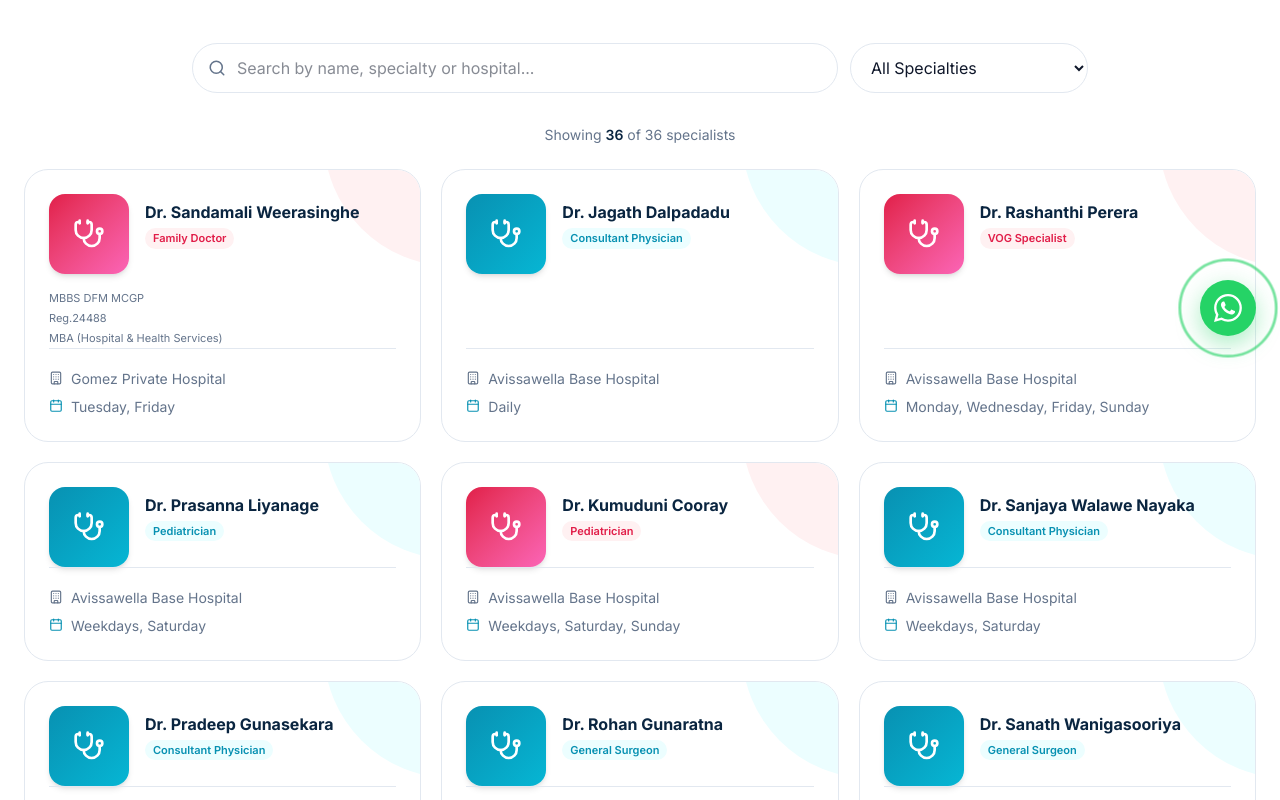
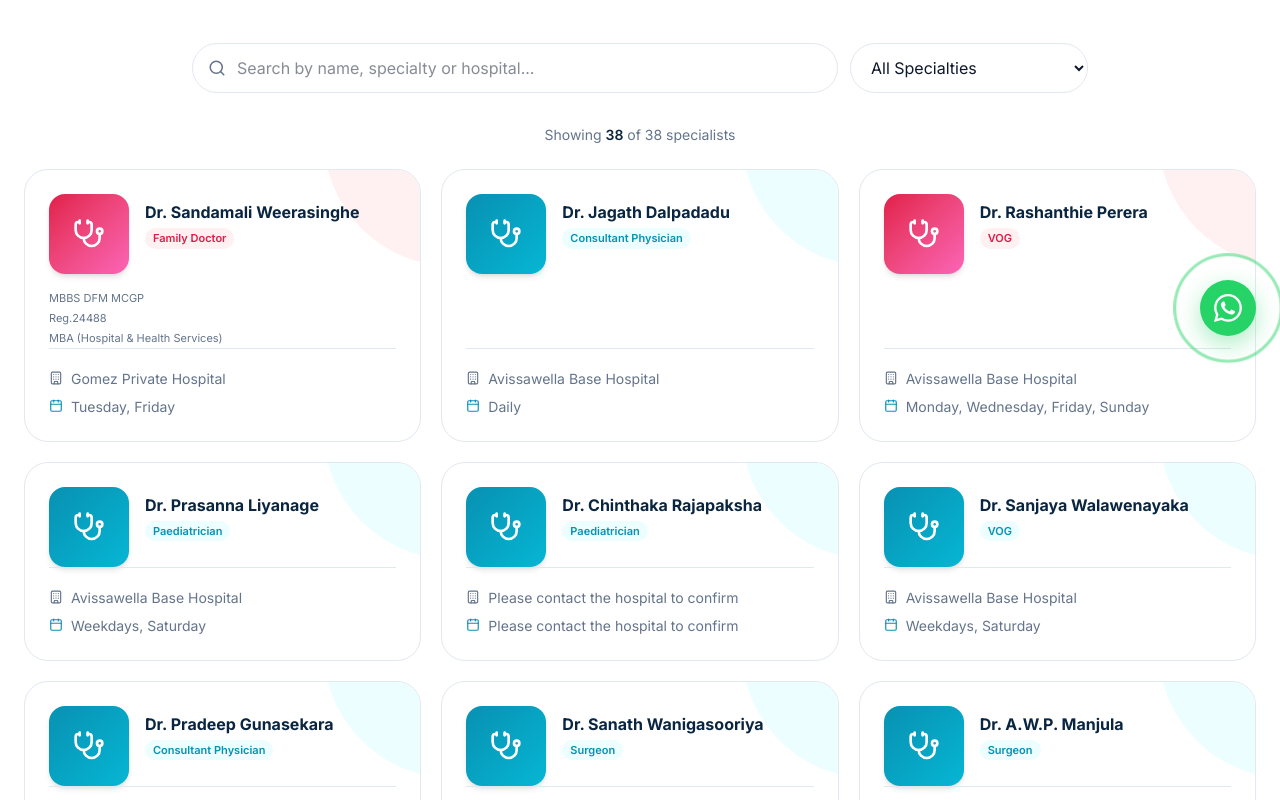
Before and after one commit to rajicodez/Gomez-update, a Next.js app: page /doctors in a window 1280 px wide. Shown: the part 440-1240 px from the top of the page. Built offline with nearby package versions, Linux system fonts and the light colour scheme.

Commit message:
Update consultant roster and improve doctor search

```diff
--- a/src/app/doctors/page.tsx
+++ b/src/app/doctors/page.tsx
@@ -1,7 +1,7 @@
 import { BreadcrumbJsonLd, JsonLd } from "@/components/JsonLd";
 import { PageHero } from "@/components/PageHero";
 import { DoctorList } from "@/components/DoctorList";
-import { doctors, specialties } from "@/data/doctors";
+import { doctors, specialties, getSpecialtyDisplayName } from "@/data/doctors";
 import { createPageMetadata } from "@/lib/seo";
 
 export const metadata = createPageMetadata({
@@ -21,9 +21,9 @@ export default function DoctorsPage() {
         itemListElement: doctors.map((doctor, index) => ({
           "@type": "ListItem", position: index + 1,
           item: {
-            "@type": "Person", name: doctor.name, jobTitle: doctor.specialty,
+            "@type": "Person", name: doctor.name, jobTitle: getSpecialtyDisplayName(doctor.specialty),
             affiliation: { "@type": "Organization", name: doctor.hospital },
-            description: [doctor.specialty, ...(doctor.credentials ?? []),
+            description: [getSpecialtyDisplayName(doctor.specialty), ...(doctor.credentials ?? []),
               "Consultations at Gomez Hospital Avissawella: " + doctor.clinicDays].join(". "),
           },
         })),
--- a/src/components/DoctorCard.tsx
+++ b/src/components/DoctorCard.tsx
@@ -1,5 +1,6 @@
 import { Stethoscope, Calendar, Building } from "lucide-react";
 import type { Doctor } from "@/data/doctors";
+import { getSpecialtyDisplayName } from "@/data/doctors";
 import { BookingButton } from "@/components/BookingButton";
 
 type Props = {
@@ -45,7 +46,7 @@ export function DoctorCard({ doctor: d, index }: Props) {
                 : "bg-accent-soft text-accent"
             }`}
           >
-            {d.specialty}
+            {getSpecialtyDisplayName(d.specialty)}
           </div>
         </div>
       </div>
--- a/src/components/DoctorList.tsx
+++ b/src/components/DoctorList.tsx
@@ -7,7 +7,7 @@ import type { Doctor } from "@/data/doctors";
 import { DoctorCard } from "@/components/DoctorCard";
 import { getSpecialtyInfos } from "@/data/specialties";
 import { getSpecialtyClinicLabel, resolveSpecialtyFilter, specialtyClinics } from "@/data/services";
-import { normalizeSearch, getDoctorSuggestions } from "@/data/doctors";
+import { getDoctorSuggestions, getSpecialtyDisplayName, matchesDoctorSearch, resolveCanonicalSpecialty } from "@/data/doctors";
 
 type Props = {
   doctors: Doctor[];
@@ -26,13 +26,13 @@ export function DoctorList({ doctors, specialties }: Props) {
     const searchParams = new URLSearchParams(window.location.search);
     const q = searchParams.get("q");
     const s = searchParams.get("specialty");
-    if (q) setQuery(q);
-    if (s) setSpecialtyParam(s);
-  }, []); // Only run once on mount
-
-  useEffect(() => {
-    setActiveIndex(-1);
-  }, [query]);
+    if (q || s) {
+      queueMicrotask(() => {
+        if (q) setQuery(q);
+        if (s) setSpecialtyParam(s);
+      });
+    }
+  }, []);
 
   useEffect(() => {
     const onClickOutside = (e: MouseEvent) => {
@@ -44,19 +44,27 @@ export function DoctorList({ doctors, specialties }: Props) {
     return () => document.removeEventListener("mousedown", onClickOutside);
   }, []);
 
-  const suggestions = useMemo(() => {
-    return getDoctorSuggestions(query);
-  }, [query]);
-
   const activeFilterSpecialties = useMemo(
     () => resolveSpecialtyFilter(specialtyParam, specialties),
     [specialtyParam, specialties],
   );
 
+  const suggestions = useMemo(() => {
+    return getDoctorSuggestions(query, {
+      specialty: activeFilterSpecialties.length > 0 ? activeFilterSpecialties : specialtyParam,
+    });
+  }, [query, specialtyParam, activeFilterSpecialties]);
+
   const activeFilterLabel = useMemo(() => {
     if (!specialtyParam) return null;
-    return getSpecialtyClinicLabel(specialtyParam) ?? specialtyParam;
-  }, [specialtyParam]);
+    const clinicLabel = getSpecialtyClinicLabel(specialtyParam);
+    if (clinicLabel) return clinicLabel;
+    if (activeFilterSpecialties.length === 1) {
+      return getSpecialtyDisplayName(activeFilterSpecialties[0]);
+    }
+    const canonical = resolveCanonicalSpecialty(specialtyParam);
+    return getSpecialtyDisplayName(canonical || specialtyParam);
+  }, [specialtyParam, activeFilterSpecialties]);
 
   const activeSpecialtyInfos = useMemo(
     () => getSpecialtyInfos(activeFilterSpecialties),
@@ -64,14 +72,8 @@ export function DoctorList({ doctors, specialties }: Props) {
   );
 
   const filtered = useMemo(() => {
-    const q = normalizeSearch(query);
-
     return doctors.filter((d) => {
-      const matchQ =
-        !q ||
-        normalizeSearch(d.name).includes(q) ||
-        normalizeSearch(d.specialty).includes(q) ||
-        normalizeSearch(d.hospital).includes(q);
+      const matchQ = matchesDoctorSearch(d, query);
       const matchS =
         activeFilterSpecialties.length === 0 ||
         activeFilterSpecialties.includes(d.specialty);
@@ -126,6 +128,7 @@ export function DoctorList({ doctors, specialties }: Props) {
             value={query}
             onChange={(e) => {
               setQuery(e.target.value);
+              setActiveIndex(-1);
               setShowDropdown(true);
             }}
             onFocus={() => setShowDropdown(true)}
@@ -171,7 +174,7 @@ export function DoctorList({ doctors, specialties }: Props) {
           <option value="">All Specialties</option>
           {specialties.map((s) => (
             <option key={s} value={s}>
-              {s}
+              {getSpecialtyDisplayName(s)}
             </option>
           ))}
         </select>
@@ -184,7 +187,15 @@ export function DoctorList({ doctors, specialties }: Props) {
               Filtered by: <span className="font-semibold">{activeFilterLabel}</span>
             </span>
             <Link
-              href="/doctors"
+              href={query ? `/doctors?q=${encodeURIComponent(query)}` : "/doctors"}
+              onClick={(e) => {
+                e.preventDefault();
+                setSpecialtyParam("");
+                const params = new URLSearchParams(window.location.search);
+                params.delete("specialty");
+                const newUrl = params.toString() ? `/doctors?${params.toString()}` : "/doctors";
+                window.history.replaceState(null, "", newUrl);
+              }}
               className="inline-flex items-center justify-center rounded-full p-1 hover:bg-white/70 transition-colors"
               aria-label="Clear specialty filter"
             >
--- a/src/data/doctors.ts
+++ b/src/data/doctors.ts
@@ -7,6 +7,59 @@ export type Doctor = {
   clinicDays: string;
   credentials?: string[];
 };
+
+export const SPECIALTY_DISPLAY_NAMES: Record<string, string> = {
+  Pediatrician: "Paediatrician",
+  Pulmonologist: "Chest Physician",
+  "General Surgeon": "Surgeon",
+  "VOG Specialist": "VOG",
+  "Orthopedic Surgeon": "Orthopaedic",
+};
+
+export const SPECIALTY_ALIASES: Record<string, string> = {
+  paediatrician: "Pediatrician",
+  pediatrician: "Pediatrician",
+  paediatrics: "Pediatrician",
+  pediatrics: "Pediatrician",
+  "chest physician": "Pulmonologist",
+  pulmonologist: "Pulmonologist",
+  pulmonology: "Pulmonologist",
+  "chest doctor": "Pulmonologist",
+  surgeon: "General Surgeon",
+  "general surgeon": "General Surgeon",
+  surgery: "General Surgeon",
+  vog: "VOG Specialist",
+  "vog specialist": "VOG Specialist",
+  gynecologist: "VOG Specialist",
+  gynaecologist: "VOG Specialist",
+  orthopaedic: "Orthopedic Surgeon",
+  "orthopaedic surgeon": "Orthopedic Surgeon",
+  orthopedic: "Orthopedic Surgeon",
+  "orthopedic surgeon": "Orthopedic Surgeon",
+  orthopaedics: "Orthopedic Surgeon",
+  orthopedics: "Orthopedic Surgeon",
+  dermatologist: "Dermatologist",
+  dermatology: "Dermatologist",
+};
+
+export function getSpecialtyDisplayName(specialty: string): string {
+  return SPECIALTY_DISPLAY_NAMES[specialty] || specialty;
+}
+
+export function resolveCanonicalSpecialty(value: string): string | null {
+  if (!value) return null;
+  const trimmed = value.trim();
+  const normalized = trimmed.toLowerCase().replace(/-/g, " ");
+  if (SPECIALTY_ALIASES[normalized]) {
+    return SPECIALTY_ALIASES[normalized];
+  }
+  for (const [key, display] of Object.entries(SPECIALTY_DISPLAY_NAMES)) {
+    if (key.toLowerCase() === normalized || display.toLowerCase() === normalized) {
+      return key;
+    }
+  }
+  return null;
+}
 
 export const doctors: Doctor[] = [
   {
@@ -26,7 +79,7 @@ export const doctors: Doctor[] = [
     clinicDays: "Daily",
   },
   {
-    name: "Dr. Rashanthi Perera",
+    name: "Dr. Rashanthie Perera",
     specialty: "VOG Specialist",
     hospital: "Avissawella Base Hospital",
     gender: "female",
@@ -39,15 +92,14 @@ export const doctors: Doctor[] = [
     clinicDays: "Weekdays, Saturday",
   },
   {
-    name: "Dr. Kumuduni Cooray",
+    name: "Dr. Chinthaka Rajapaksha",
     specialty: "Pediatrician",
-    hospital: "Avissawella Base Hospital",
-    gender: "female",
-    clinicDays: "Weekdays, Saturday, Sunday",
+    hospital: "Please contact the hospital to confirm",
+    clinicDays: "Please contact the hospital to confirm",
   },
   {
-    name: "Dr. Sanjaya Walawe Nayaka",
-    specialty: "Consultant Physician",
+    name: "Dr. Sanjaya Walawenayaka",
+    specialty: "VOG Specialist",
     hospital: "Avissawella Base Hospital",
     clinicDays: "Weekdays, Saturday",
   },
@@ -58,16 +110,16 @@ export const doctors: Doctor[] = [
     clinicDays: "Weekdays, Saturday",
   },
   {
-    name: "Dr. Rohan Gunaratna",
+    name: "Dr. Sanath Wanigasooriya",
     specialty: "General Surgeon",
     hospital: "Avissawella Base Hospital",
     clinicDays: "Weekdays, Saturday, Sunday",
   },
   {
-    name: "Dr. Sanath Wanigasooriya",
+    name: "Dr. A.W.P. Manjula",
     specialty: "General Surgeon",
-    hospital: "Avissawella Base Hospital",
-    clinicDays: "Weekdays, Saturday, Sunday",
+    hospital: "Please contact the hospital to confirm",
+    clinicDays: "Please contact the hospital to confirm",
   },
   {
     name: "Dr. Ajith Dissanayake",
@@ -87,6 +139,12 @@ export const doctors: Doctor[] = [
     hospital: "Avissawella Base Hospital",
     gender: "female",
     clinicDays: "Monday, Wednesday, Friday",
+  },
+  {
+    name: "Dr. V.G. Abeywickrama",
+    specialty: "Dermatologist",
+    hospital: "Please contact the hospital to confirm",
+    clinicDays: "Please contact the hospital to confirm",
   },
   {
     name: "Dr. Visira Weerasekara",
@@ -134,10 +192,10 @@ export const doctors: Doctor[] = [
     clinicDays: "Saturday",
   },
   {
-    name: "Dr. Ranji Pitigampalage",
+    name: "Dr. Sampath Marasinghe",
     specialty: "Orthopedic Surgeon",
-    hospital: "Avissawella Base Hospital",
-    clinicDays: "Weekdays, Saturday",
+    hospital: "Please contact the hospital to confirm",
+    clinicDays: "Please contact the hospital to confirm",
   },
   {
     name: "Dr. Harsha Jayasundara",
@@ -147,10 +205,28 @@ export const doctors: Doctor[] = [
   },
   {
     name: "Dr. Heshani De Silva",
-    specialty: "Endocrinologist",
+    specialty: "Pulmonologist",
     hospital: "Avissawella Base Hospital",
     gender: "female",
     clinicDays: "Tuesday, Thursday",
+  },
+  {
+    name: "Dr. Madushankha Rathnayake",
+    specialty: "Pulmonologist",
+    hospital: "Please contact the hospital to confirm",
+    clinicDays: "Please contact the hospital to confirm",
+  },
+  {
+    name: "Dr. Tharaka S. Nanayakkara",
+    specialty: "VOG Specialist",
+    hospital: "Please contact the hospital to confirm",
+    clinicDays: "Please contact the hospital to confirm",
+  },
+  {
+    name: "Dr. Sajith Bandara",
+    specialty: "VOG Specialist",
+    hospital: "Please contact the hospital to confirm",
+    clinicDays: "Please contact the hospital to confirm",
   },
   {
     name: "Dr. Priyantha Weerasinghe",
@@ -223,19 +299,6 @@ export const doctors: Doctor[] = [
     clinicDays: "Thursday",
   },
   {
-    name: "Dr. Ruwanthi Jayasekara",
-    specialty: "Pulmonologist",
-    hospital: "National Hospital - Colombo",
-    gender: "female",
-    clinicDays: "Saturday",
-  },
-  {
-    name: "Dr. Gayan Gajaweera",
-    specialty: "Pulmonologist",
-    hospital: "National Hospital - Colombo",
-    clinicDays: "Weekdays",
-  },
-  {
     name: "Dr. Hilary Fernando",
     specialty: "Urological Surgeon",
     hospital: "Teaching Hospital - Ratnapura",
@@ -243,32 +306,194 @@ export const doctors: Doctor[] = [
   },
 ];
 
-export const specialties = Array.from(new Set(doctors.map((d) => d.specialty))).sort();
+export const specialties = Array.from(new Set(doctors.map((d) => d.specialty))).sort((a, b) =>
+  getSpecialtyDisplayName(a).localeCompare(getSpecialtyDisplayName(b))
+);
 
-export function normalizeSearch(value: string) {
-  return (value || "")
+export function normalizeSearch(value: string): string {
+  if (!value) return "";
+  const cleaned = value
     .toLowerCase()
-    .replace(/\./g, "")
+    .replace(/[.,\-_/]/g, " ")
     .replace(/\s+/g, " ")
     .trim();
+
+  const words = cleaned.split(" ");
+  const result: string[] = [];
+  let currentInitials = "";
+
+  for (const word of words) {
+    if (word.length === 1 && /[a-z0-9]/i.test(word)) {
+      currentInitials += word;
+    } else {
+      if (currentInitials) {
+        result.push(currentInitials);
+        currentInitials = "";
+      }
+      result.push(word);
+    }
+  }
+  if (currentInitials) {
+    result.push(currentInitials);
+  }
+
+  return result.join(" ");
 }
 
-export function getDoctorSuggestions(query: string, maxResults = 8): Doctor[] {
+export function matchesDoctorSearch(doctor: Doctor, query: string): boolean {
+  const q = normalizeSearch(query);
+  if (!q) return true;
+
+  const docName = normalizeSearch(doctor.name);
+  const docNameNoDr = docName.replace(/^dr\s+/, "");
+  const qNoDr = q.replace(/^dr\s+/, "");
+
+  // 1. Direct name substring matching
+  if (docName.includes(q) || docNameNoDr.includes(qNoDr)) {
+    return true;
+  }
+
+  // 2. Token-based matching (e.g. initials or first/last name out of order or partial)
+  const qWords = qNoDr.split(" ").filter(Boolean);
+  const nameWords = docNameNoDr.split(" ").filter(Boolean);
+  if (
+    qWords.length > 0 &&
+    qWords.every((qw) => nameWords.some((nw) => nw.startsWith(qw) || nw.includes(qw)))
+  ) {
+    return true;
+  }
+
+  // 3. Specialty matching (canonical, display, aliases)
+  const docSpec = doctor.specialty;
+  const docDisplaySpec = getSpecialtyDisplayName(docSpec);
+  const normSpec = normalizeSearch(docSpec);
+  const normDisplaySpec = normalizeSearch(docDisplaySpec);
+
+  if (normSpec.includes(q) || normDisplaySpec.includes(q)) {
+    return true;
+  }
+
+  for (const [alias, canonical] of Object.entries(SPECIALTY_ALIASES)) {
+    if (canonical.toLowerCase() === docSpec.toLowerCase()) {
+      if (alias.includes(q) || q.includes(alias)) {
+        return true;
+      }
+    }
+  }
+
+  // 4. Hospital matching
+  const docHosp = normalizeSearch(doctor.hospital);
+  if (docHosp.includes(q)) {
+    return true;
+  }
+
+  return false;
+}
+
+export type DoctorSuggestionOptions = {
+  specialty?: string | string[];
+  maxResults?: number;
+};
+
+export function getDoctorSuggestions(
+  query: string,
+  optionsOrMaxResults?: number | DoctorSuggestionOptions
+): Doctor[] {
+  const options =
+    typeof optionsOrMaxResults === "number"
+      ? { maxResults: optionsOrMaxResults }
+      : optionsOrMaxResults || {};
+  const maxResults = options.maxResults ?? 8;
+  const specialtyFilter = options.specialty;
+
   const q = normalizeSearch(query);
   if (!q) return [];
 
-  const matches = doctors
+  const qNoDr = q.replace(/^dr\s+/, "");
+  const qWords = qNoDr.split(" ").filter(Boolean);
+
+  let pool = doctors;
+  if (specialtyFilter) {
+    const filterArray = Array.isArray(specialtyFilter)
+      ? specialtyFilter
+      : [specialtyFilter];
+
+    const allowed = new Set<string>();
+    for (const item of filterArray) {
+      const trimmed = item.trim();
+      if (!trimmed) continue;
+      allowed.add(trimmed.toLowerCase());
+      const canonical = resolveCanonicalSpecialty(trimmed);
+      if (canonical) {
+        allowed.add(canonical.toLowerCase());
+      }
+    }
+
+    if (allowed.size > 0) {
+      pool = pool.filter((d) => {
+        const specLower = d.specialty.toLowerCase();
+        const displayLower = getSpecialtyDisplayName(d.specialty).toLowerCase();
+        return allowed.has(specLower) || allowed.has(displayLower);
+      });
+    }
+  }
+
+  const matches = pool
     .map((doctor) => {
       const name = normalizeSearch(doctor.name);
+      const nameNoDr = name.replace(/^dr\s+/, "");
+      const nameWords = nameNoDr.split(" ").filter(Boolean);
 
       let score = -1;
 
-      if (name.startsWith(q) || name.startsWith("dr " + q)) {
-        score = 3; // Highest priority: starts with query or starts with "dr " + query
-      } else if (name.includes(" " + q)) {
-        score = 2; // Medium priority: a word inside the name starts with the query
-      } else if (name.includes(q)) {
-        score = 1; // Lowest priority: contains the query elsewhere
+      // Highest: name exact or starts with query
+      if (name === q || nameNoDr === qNoDr) {
+        score = 100;
+      } else if (name.startsWith(q) || nameNoDr.startsWith(qNoDr)) {
+        score = 80;
+      } else if (nameWords.some((w) => w.startsWith(qNoDr))) {
+        score = 60;
+      } else if (name.includes(q) || nameNoDr.includes(qNoDr)) {
+        score = 50;
+      } else if (
+        qWords.length > 0 &&
+        qWords.every((qw) => nameWords.some((nw) => nw.startsWith(qw) || nw.includes(qw)))
+      ) {
+        score = 45;
+      } else {
+        // Specialty match
+        const docSpec = doctor.specialty;
+        const docDisplaySpec = getSpecialtyDisplayName(docSpec);
+        const normSpec = normalizeSearch(docSpec);
+        const normDisplaySpec = normalizeSearch(docDisplaySpec);
+
+        if (normDisplaySpec === q || normSpec === q) {
+          score = 40;
+        } else if (normDisplaySpec.startsWith(q) || normSpec.startsWith(q)) {
+          score = 35;
+        } else if (normDisplaySpec.includes(q) || normSpec.includes(q)) {
+          score = 30;
+        } else {
+          for (const [alias, canonical] of Object.entries(SPECIALTY_ALIASES)) {
+            if (canonical.toLowerCase() === docSpec.toLowerCase()) {
+              if (alias === q || alias.startsWith(q)) {
+                score = 30;
+                break;
+              } else if (alias.includes(q)) {
+                score = 25;
+                break;
+              }
+            }
+          }
+        }
+
+        // Hospital match
+        if (score === -1) {
+          const docHosp = normalizeSearch(doctor.hospital);
+          if (docHosp.includes(q)) {
+            score = 10;
+          }
+        }
       }
 
       return { doctor, score };
--- a/src/data/services.ts
+++ b/src/data/services.ts
@@ -1,3 +1,4 @@
+import { resolveCanonicalSpecialty, getSpecialtyDisplayName } from "./doctors";
 import {
   Stethoscope,
   BedDouble,
@@ -331,8 +332,15 @@ export function resolveSpecialtyFilter(param: string, availableSpecialties: stri
 
   if (availableSpecialties.includes(trimmed)) return [trimmed];
 
+  const canonical = resolveCanonicalSpecialty(trimmed);
+  if (canonical && availableSpecialties.includes(canonical)) {
+    return [canonical];
+  }
+
   const normalized = trimmed.toLowerCase().replace(/-/g, " ");
-  const match = availableSpecialties.find((s) => s.toLowerCase() === normalized);
+  const match = availableSpecialties.find(
+    (s) => s.toLowerCase() === normalized || getSpecialtyDisplayName(s).toLowerCase() === normalized
+  );
   return match ? [match] : [];
 }
 
--- a/src/data/specialties.ts
+++ b/src/data/specialties.ts
@@ -1,3 +1,4 @@
+import { resolveCanonicalSpecialty, getSpecialtyDisplayName } from "./doctors";
 export type SpecialtyInfo = {
   name: string;
   englishDescription: string;
@@ -149,9 +150,10 @@ export const specialtyDescriptions: Record<
 };
 
 export function getSpecialtyInfo(specialty: string): SpecialtyInfo | null {
-  const info = specialtyDescriptions[specialty];
+  const canonical = resolveCanonicalSpecialty(specialty) || specialty;
+  const info = specialtyDescriptions[canonical] || specialtyDescriptions[specialty];
   if (!info) return null;
-  return { name: specialty, ...info };
+  return { name: getSpecialtyDisplayName(canonical), ...info };
 }
 
 export function getSpecialtyInfos(specialties: string[]): SpecialtyInfo[] {
```
Also changed, not shown: src/components/home/QuickActions.tsx (+5 -9 lines).
